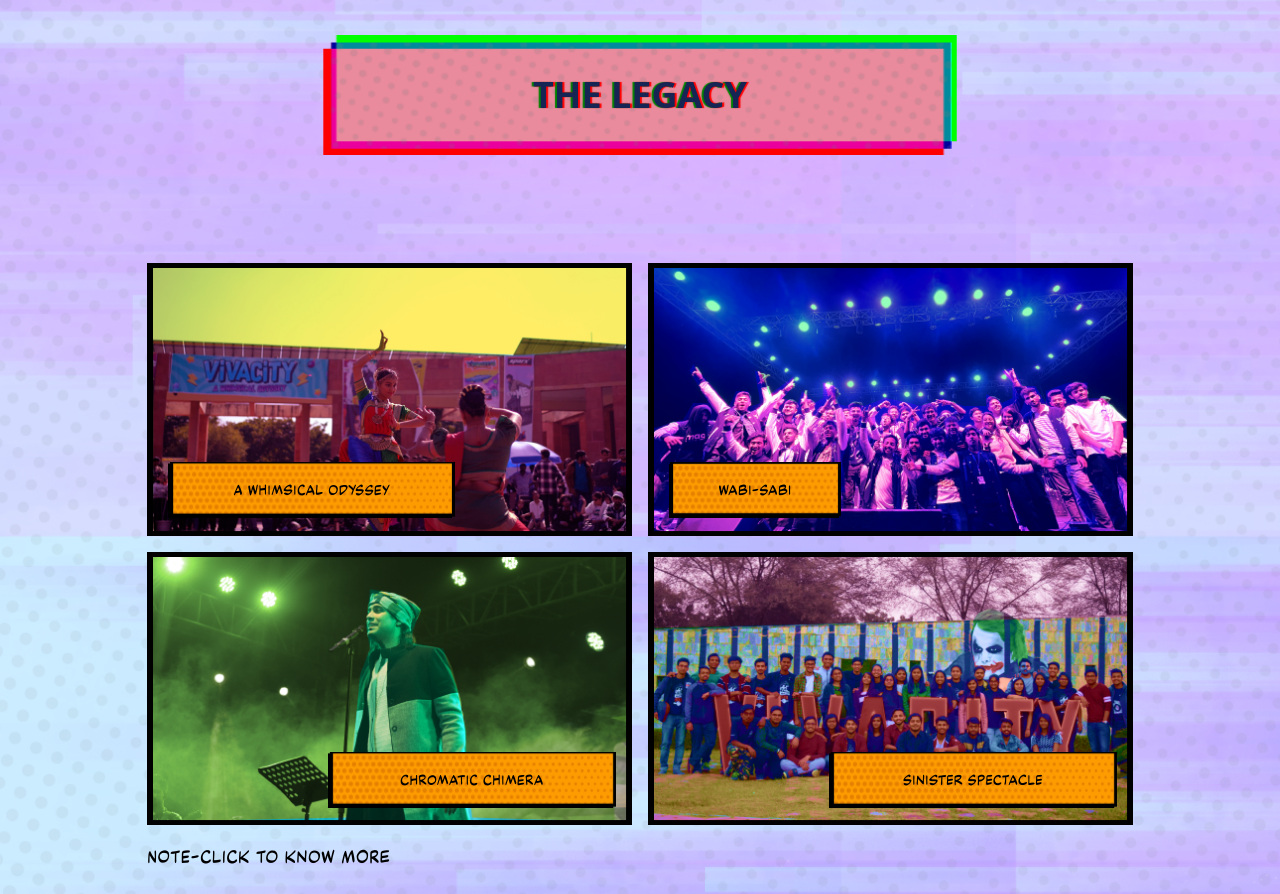
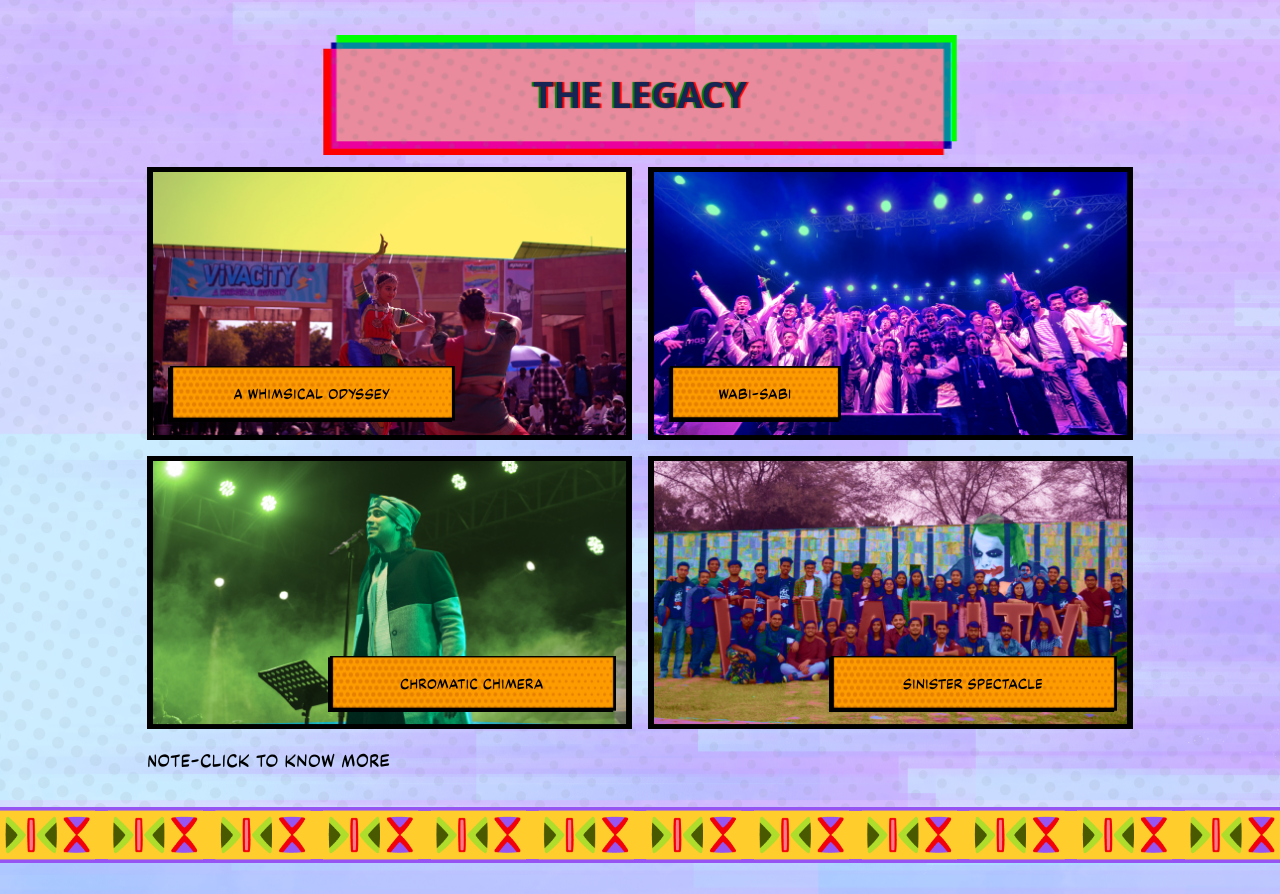
Before and after one commit to Srinjoy1604/Vivacity_main_website_2025, a React (Vite) app in the folder client/: page / in a window 1280 px wide. Shown: the part 5306-6200 px from the top of the page. Built offline with nearby package versions, Linux system fonts and the light colour scheme.

Commit message:
Bug Fix - 5

```diff
--- a/client/src/components/Home/Videogrid.jsx
+++ b/client/src/components/Home/Videogrid.jsx
@@ -57,7 +57,7 @@ const VideoGrid = () => {
   };
 
   return (
-    <div className="flex justify-center items-center min-h-screen top-[19.6%]">
+    <div className="flex justify-center items-center top-[19.6%]">
       <div className="grid gap-4 w-full  grid-cols-1 sm:grid-cols-2 xl:grid-cols-2  ">
         {videos.map((video) => (
           <div
```
